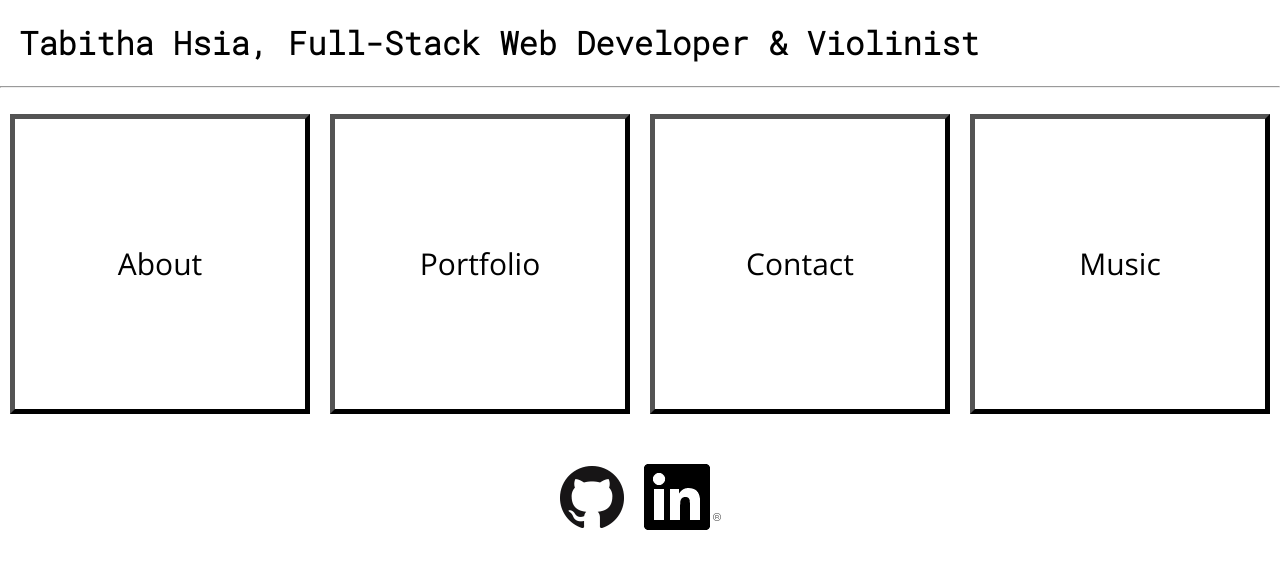
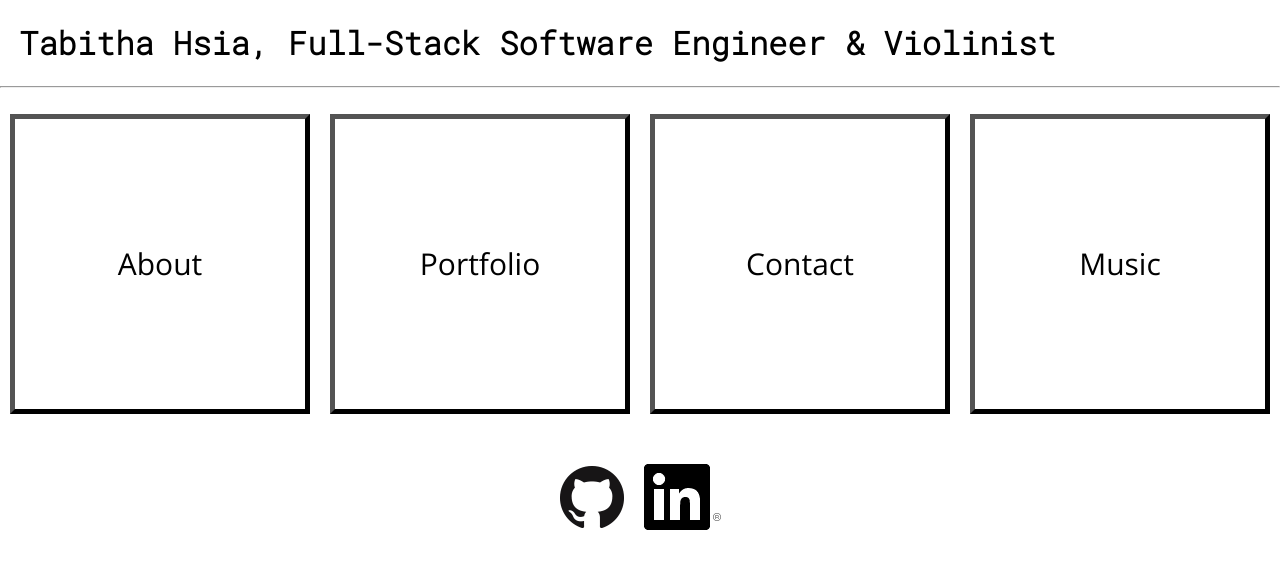
Before and after one commit to tabithahsia/Portfolio, a React (Create React App) app: page / in a window 1280 px wide. Shown: the top 568 px of the page. Built offline with nearby package versions, Linux system fonts and the light colour scheme.

Commit message:
Update App.js

```diff
--- a/src/App.js
+++ b/src/App.js
@@ -75,7 +75,7 @@ class App extends Component {
     const { open } = this.state;
     return (
       <div>
-        <h1>Tabitha Hsia, Full-Stack Web Developer & Violinist </h1>
+        <h1>Tabitha Hsia, Full-Stack Software Engineer & Violinist </h1>
         <hr></hr>
         <br></br>
         <div className="container">
```
